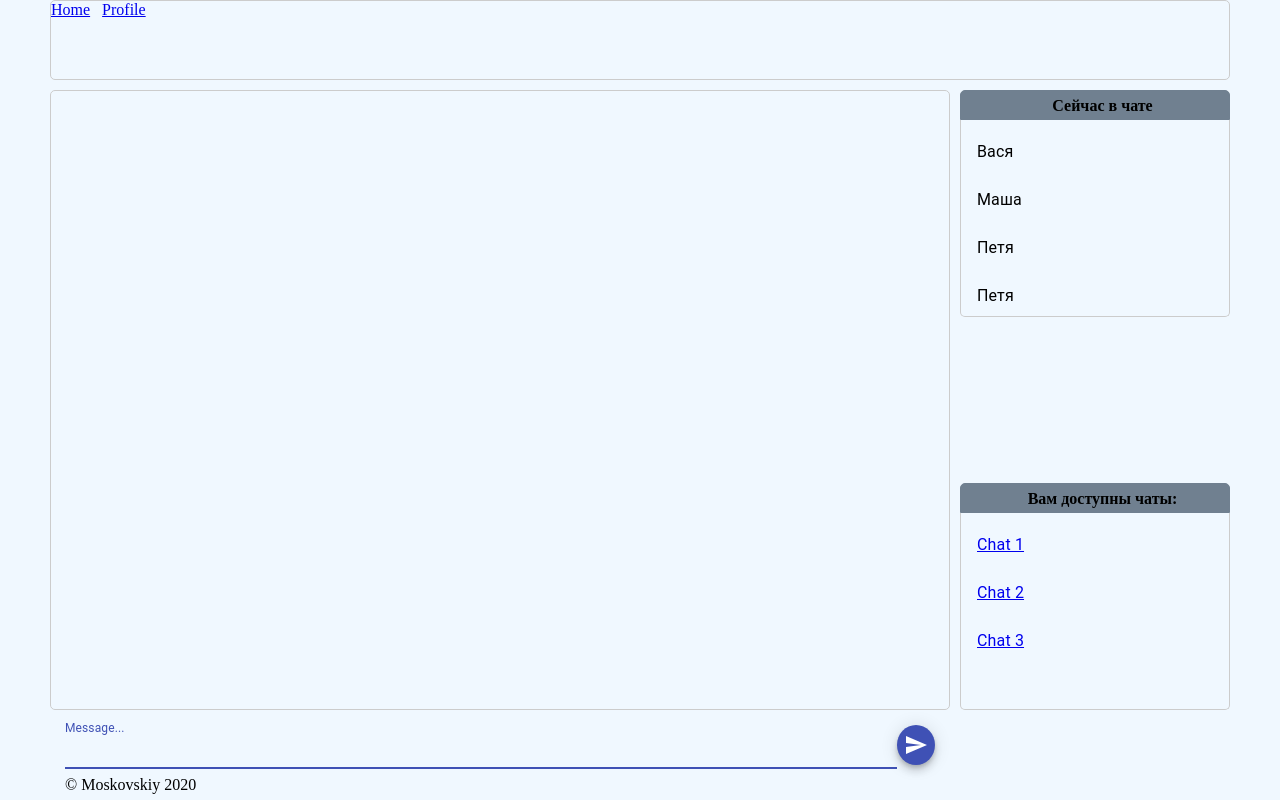
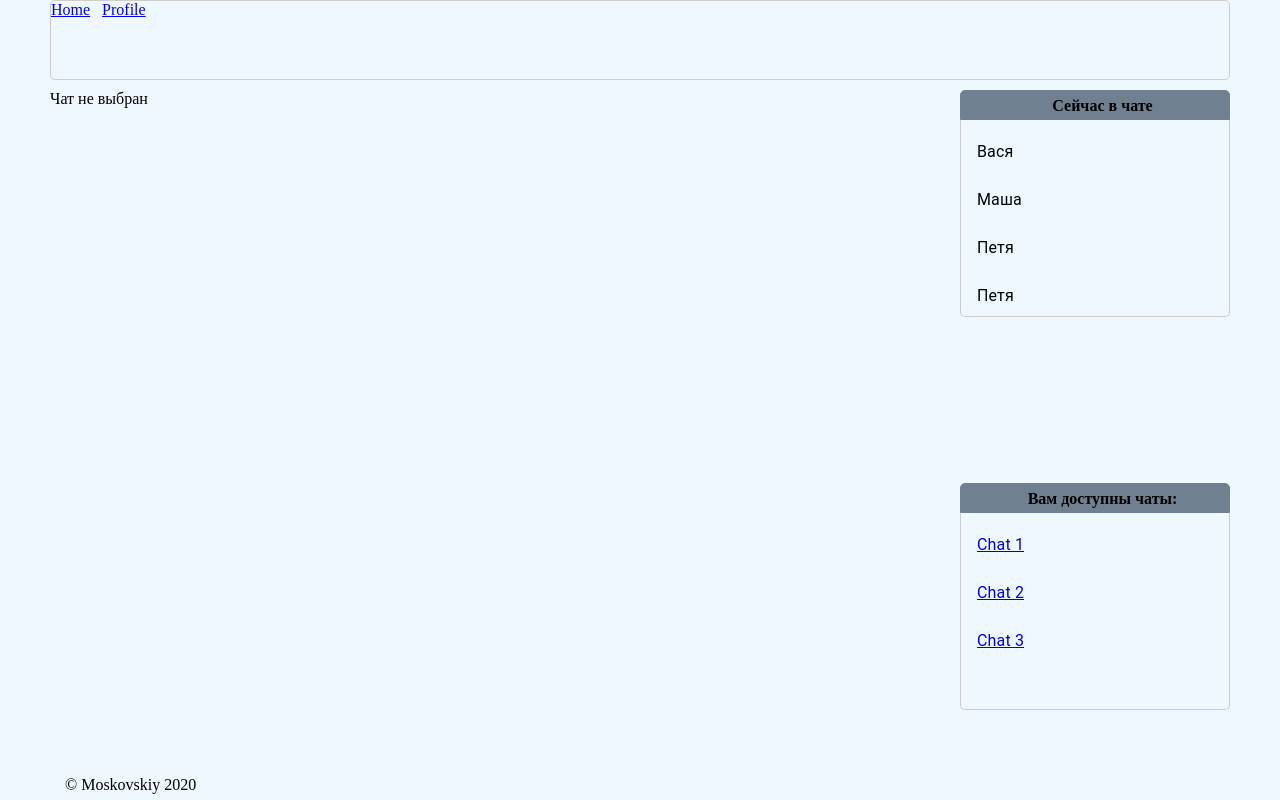
Before and after one commit to Maxi-M/React, a React app: page / in a window 1280 px wide. Built offline with nearby package versions, Linux system fonts and the light colour scheme.

Commit message:
Fixes #2

```diff
--- a/src/containers/MessengerPageContainer.jsx
+++ b/src/containers/MessengerPageContainer.jsx
@@ -33,7 +33,7 @@ function mapStateToProps(state, ownProps) {
     const chats = state.chats.entries;
 
     const {match} = ownProps;
-    let messages = [];
+    let messages = null;
     if (match && chats[match.params.id]) {
         messages = chats[match.params.id].messages;
     }
--- a/src/pages/MessengerPage.jsx
+++ b/src/pages/MessengerPage.jsx
@@ -31,13 +31,13 @@ export class MessengerPage extends Component {
         return (
             <div className="content">
                 <div className="panel">
-                    <MessageList ref="messages" messages={messages}/>
+                    {messages ? <MessageList ref="messages" messages={messages}/> : 'Чат не выбран'}
                     <div className="sidebar">
                         <UserList/>
                         <ChatList chats={chats}/>
                     </div>
                 </div>
-                <MessageForm onSend={sendMessage}/>
+                {messages && <MessageForm onSend={sendMessage}/>}
             </div>
         )
     }
```
